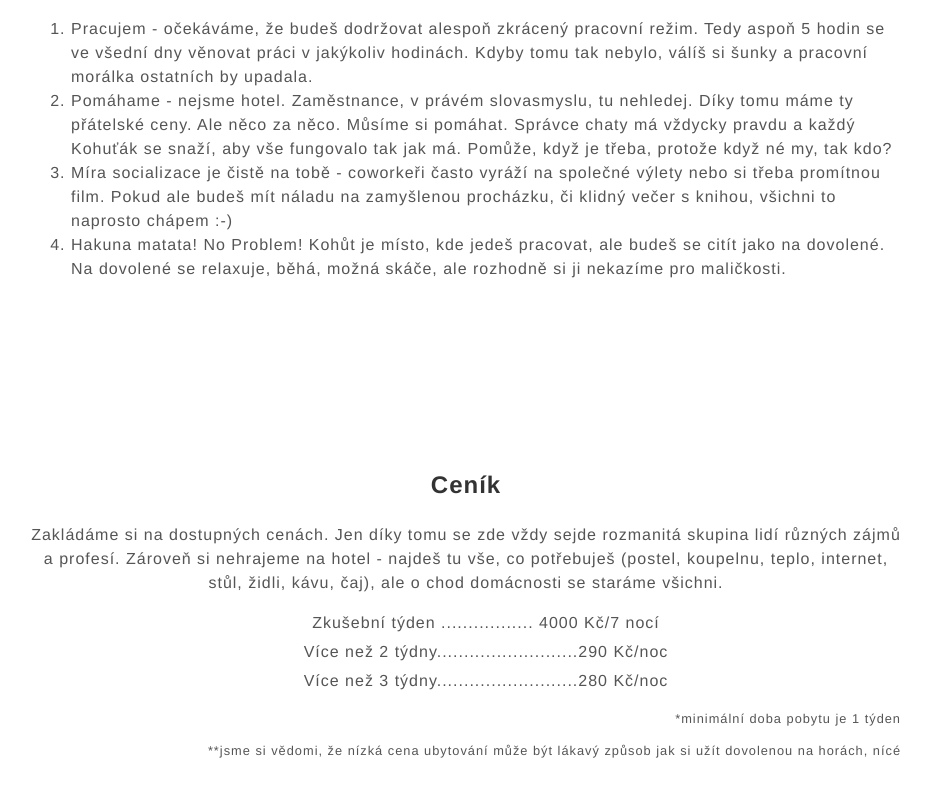
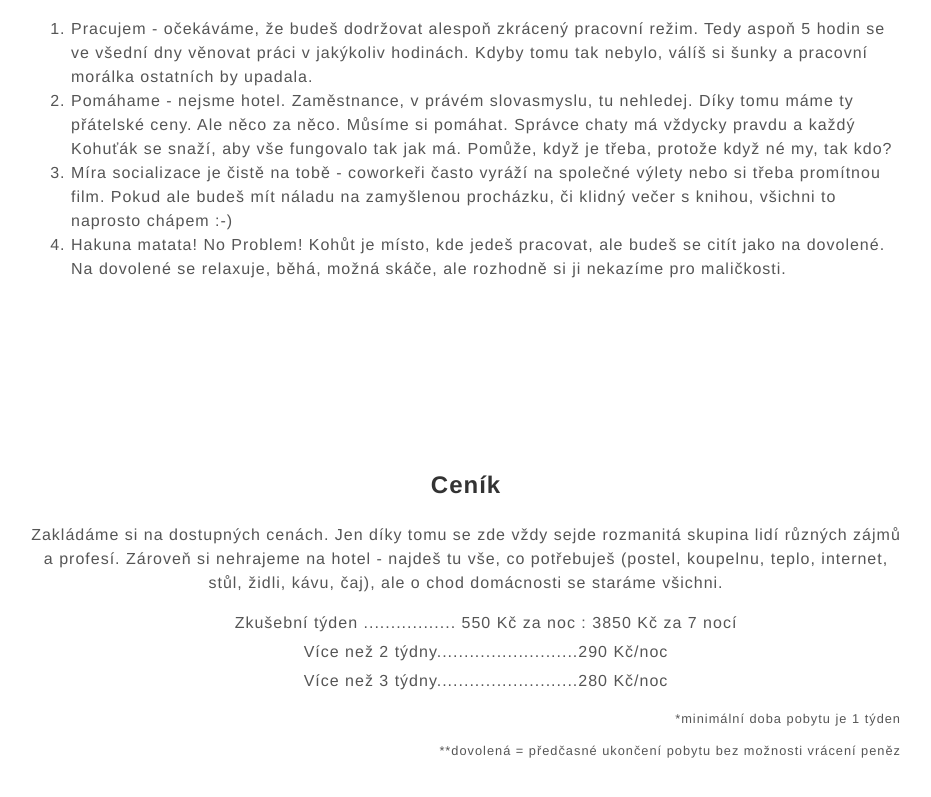
Before and after one commit to simkovat/co-cottage, a plain HTML site: page index.html in a window 1280 px wide. Shown: the part 2209-3006 px from the top of the page, without its empty margins (174-1105 px from the left). Drawn offline with Linux system fonts and the light colour scheme.

Commit message:
Uprava cen

```diff
--- a/index.html
+++ b/index.html
@@ -93,12 +93,12 @@
          <h2>Ceník</h2>
          <p>Zakládáme si na dostupných cenách. Jen díky tomu se zde vždy sejde rozmanitá skupina lidí různých zájmů a profesí. Zároveň si nehrajeme na hotel - najdeš tu vše, co potřebuješ (postel, koupelnu, teplo, internet, stůl, židli, kávu, čaj), ale o chod domácnosti se staráme všichni.</p>
          <ul>
-             <li>Zkušební týden ................. 4000 Kč/7 nocí</li>
+             <li>Zkušební týden ................. 550 Kč za noc : 3850 Kč za 7 nocí</li>
              <li>Více než 2 týdny..........................290 Kč/noc</li>
              <li>Více než 3 týdny..........................280 Kč/noc</li>
          </ul>
          <p class="disclaimer">*minimální doba pobytu je 1 týden</p>
-		 <p class="disclaimer">**jsme si vědomi, že nízká cena ubytování může být lákavý způsob jak si užít dovolenou na horách, nícé</p>
+		 <p class="disclaimer">**dovolená = předčasné ukončení pobytu bez možnosti vrácení peněz</p>
 
      </div>
 
```
